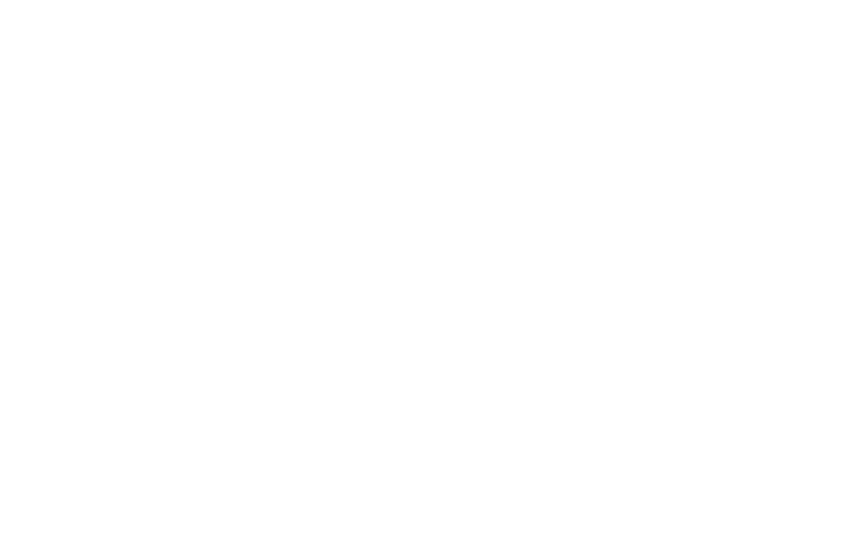
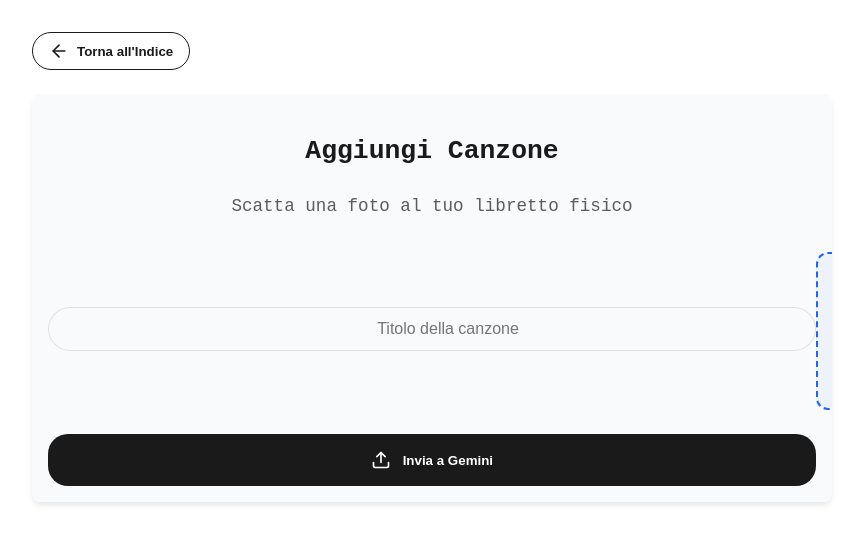
Before and after one commit to giovannistefanuto/libretto-accordi, a React (Vite) app: page /upload in a window 1280 px wide. Before the commit this address had no page. Shown: the top 544 px of the page, without its empty margins (208-1071 px from the left). Built offline with nearby package versions, Linux system fonts and the light colour scheme.

Commit message:
Aggiunta automazione Gemini e pagina Upload

```diff
--- a/package.json
+++ b/package.json
@@ -10,6 +10,8 @@
     "preview": "vite preview"
   },
   "dependencies": {
+    "@google/generative-ai": "^0.24.1",
+    "@octokit/rest": "^22.0.1",
     "chordsheetjs": "^14.5.1",
     "lucide-react": "^1.14.0",
     "react": "^19.2.5",
--- a/src/App.tsx
+++ b/src/App.tsx
@@ -1,6 +1,7 @@
 import { BrowserRouter as Router, Routes, Route } from 'react-router-dom';
 import Home from './pages/Home';
 import SongPage from './pages/SongPage';
+import UploadPage from './pages/UploadPage';
 
 function App() {
   return (
@@ -8,6 +9,7 @@
       <Routes>
         <Route path="/" element={<Home />} />
         <Route path="/song/:id" element={<SongPage />} />
+        <Route path="/upload" element={<UploadPage />} />
       </Routes>
     </Router>
   );
--- a/src/pages/Home.tsx
+++ b/src/pages/Home.tsx
@@ -1,6 +1,6 @@
 import React, { useEffect, useState, useMemo } from 'react';
 import { Link } from 'react-router-dom';
-import { Music, ChevronRight, Search } from 'lucide-react';
+import { Music, ChevronRight, Search, PlusCircle } from 'lucide-react';
 import { loadSongs } from '../utils/songLoader';
 import type { SongMetadata } from '../utils/songLoader';
 
@@ -26,15 +26,22 @@
         <p>Il tuo canzoniere digitale</p>
       </header>
 
-      <div className="search-container">
+      <div style={{ display: 'flex', gap: '1rem', alignItems: 'center', marginBottom: '2rem' }}>
+        <div className="search-container" style={{ margin: 0, flex: 1 }}>
           <Search className="search-icon" size={20} />
           <input
             type="text"
-          placeholder="Cerca una canzone o un artista..."
+            placeholder="Cerca..."
             value={searchTerm}
             onChange={(e) => setSearchTerm(e.target.value)}
             className="search-input"
           />
+        </div>
+        <Link to="/upload" style={{ textDecoration: 'none' }}>
+          <button style={{ borderRadius: '50px', padding: '0.75rem 1.5rem', whiteSpace: 'nowrap' }}>
+            <PlusCircle size={20} /> Aggiungi
+          </button>
+        </Link>
       </div>
 
       <div className="song-list">
--- /dev/null
+++ b/src/pages/UploadPage.tsx
@@ -0,0 +1,148 @@
+import React, { useState } from 'react';
+import { useNavigate } from 'react-router-dom';
+import { ArrowLeft, Camera, Upload, Loader2, CheckCircle2, AlertCircle } from 'lucide-react';
+
+const UploadPage: React.FC = () => {
+  const navigate = useNavigate();
+  const [title, setTitle] = useState('');
+  const [image, setImage] = useState<string | null>(null);
+  const [status, setStatus] = useState<'idle' | 'loading' | 'success' | 'error'>('idle');
+  const [message, setMessage] = useState('');
+
+  const handleImageChange = (e: React.ChangeEvent<HTMLInputElement>) => {
+    const file = e.target.files?.[0];
+    if (file) {
+      const reader = new FileReader();
+      reader.onloadend = () => {
+        setImage(reader.result as string);
+      };
+      reader.readAsDataURL(file);
+    }
+  };
+
+  const handleUpload = async () => {
+    if (!image || !title) {
+      alert('Inserisci titolo e seleziona un\'immagine');
+      return;
+    }
+
+    setStatus('loading');
+    setMessage('Gemini sta analizzando la foto...');
+
+    try {
+      const response = await fetch('/api/generate-song', {
+        method: 'POST',
+        headers: { 'Content-Type': 'application/json' },
+        body: JSON.stringify({ image, title }),
+      });
+
+      const data = await response.json();
+
+      if (response.ok) {
+        setStatus('success');
+        setMessage('Canzone salvata su GitHub! Il sito si aggiornerà tra circa 1 minuto.');
+        setTimeout(() => navigate('/'), 3000);
+      } else {
+        throw new Error(data.error || 'Errore durante l\'upload');
+      }
+    } catch (err: any) {
+      setStatus('error');
+      setMessage(err.message);
+    }
+  };
+
+  return (
+    <div className="container">
+      <button className="back-button" onClick={() => navigate('/')}>
+        <ArrowLeft size={20} /> Torna all'Indice
+      </button>
+
+      <div className="song-container" style={{ textAlign: 'center' }}>
+        <h2>Aggiungi Canzone</h2>
+        <p style={{ opacity: 0.7, marginBottom: '2rem' }}>Scatta una foto al tuo libretto fisico</p>
+
+        <div style={{ marginBottom: '1.5rem' }}>
+          <input
+            type="text"
+            placeholder="Titolo della canzone"
+            value={title}
+            onChange={(e) => setTitle(e.target.value)}
+            className="search-input"
+            style={{ marginBottom: '1rem', textAlign: 'center' }}
+            disabled={status === 'loading'}
+          />
+
+          <div style={{ position: 'relative', display: 'inline-block' }}>
+            <input
+              type="file"
+              accept="image/*"
+              capture="environment"
+              onChange={handleImageChange}
+              id="camera-input"
+              style={{ display: 'none' }}
+              disabled={status === 'loading'}
+            />
+            <label
+              htmlFor="camera-input"
+              style={{
+                display: 'flex',
+                flexDirection: 'column',
+                alignItems: 'center',
+                gap: '1rem',
+                padding: '2rem',
+                border: '2px dashed var(--chord-color)',
+                borderRadius: '12px',
+                cursor: 'pointer',
+                background: image ? 'transparent' : 'rgba(37, 99, 235, 0.05)'
+              }}
+            >
+              {image ? (
+                <img src={image} alt="Preview" style={{ maxWidth: '100%', maxHeight: '200px', borderRadius: '8px' }} />
+              ) : (
+                <>
+                  <Camera size={48} color="var(--chord-color)" />
+                  <span>Scatta foto o scegli galleria</span>
+                </>
+              )}
+            </label>
+          </div>
+        </div>
+
+        {status === 'idle' || status === 'loading' ? (
+          <button
+            onClick={handleUpload}
+            disabled={!image || !title || status === 'loading'}
+            style={{ width: '100%', justifyContent: 'center', padding: '1rem' }}
+          >
+            {status === 'loading' ? (
+              <>
+                <Loader2 className="animate-spin" size={20} />
+                {message}
+              </>
+            ) : (
+              <>
+                <Upload size={20} /> Invia a Gemini
+              </>
+            )}
+          </button>
+        ) : (
+          <div style={{
+            padding: '1rem',
+            borderRadius: '8px',
+            background: status === 'success' ? 'rgba(16, 185, 129, 0.1)' : 'rgba(239, 68, 68, 0.1)',
+            color: status === 'success' ? '#10b981' : '#ef4444',
+            display: 'flex',
+            alignItems: 'center',
+            gap: '0.5rem',
+            justifyContent: 'center'
+          }}>
+            {status === 'success' ? <CheckCircle2 size={20} /> : <AlertCircle size={20} />}
+            {message}
+          </div>
+        )}
+      </div>
+    </div>
+  );
+};
+
+export default UploadPage;
```
Also changed, not shown: api/generate-song.js (added, +63 -0 lines), vercel.json (added), 1 other file (tests, documents, lock files or other folders). Lines whose indentation alone changed are shown as unchanged.
